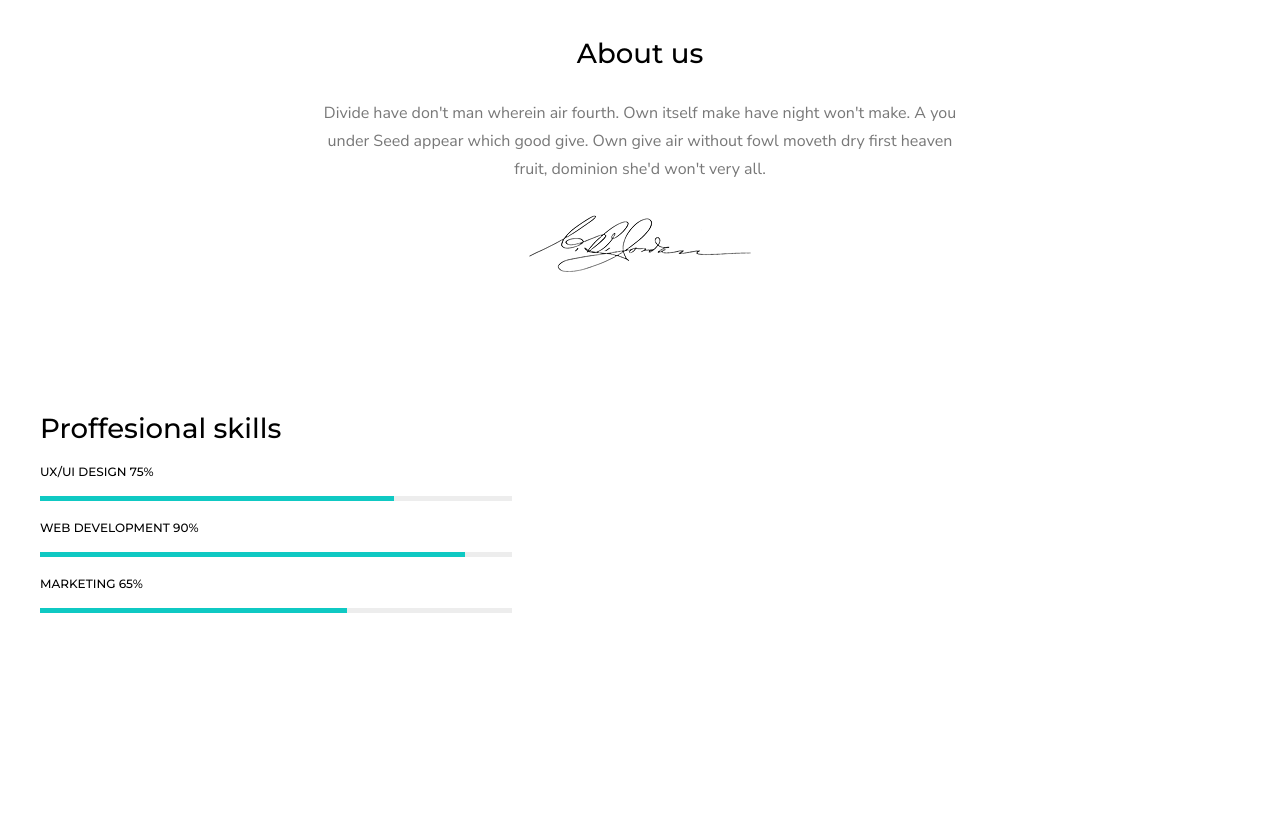
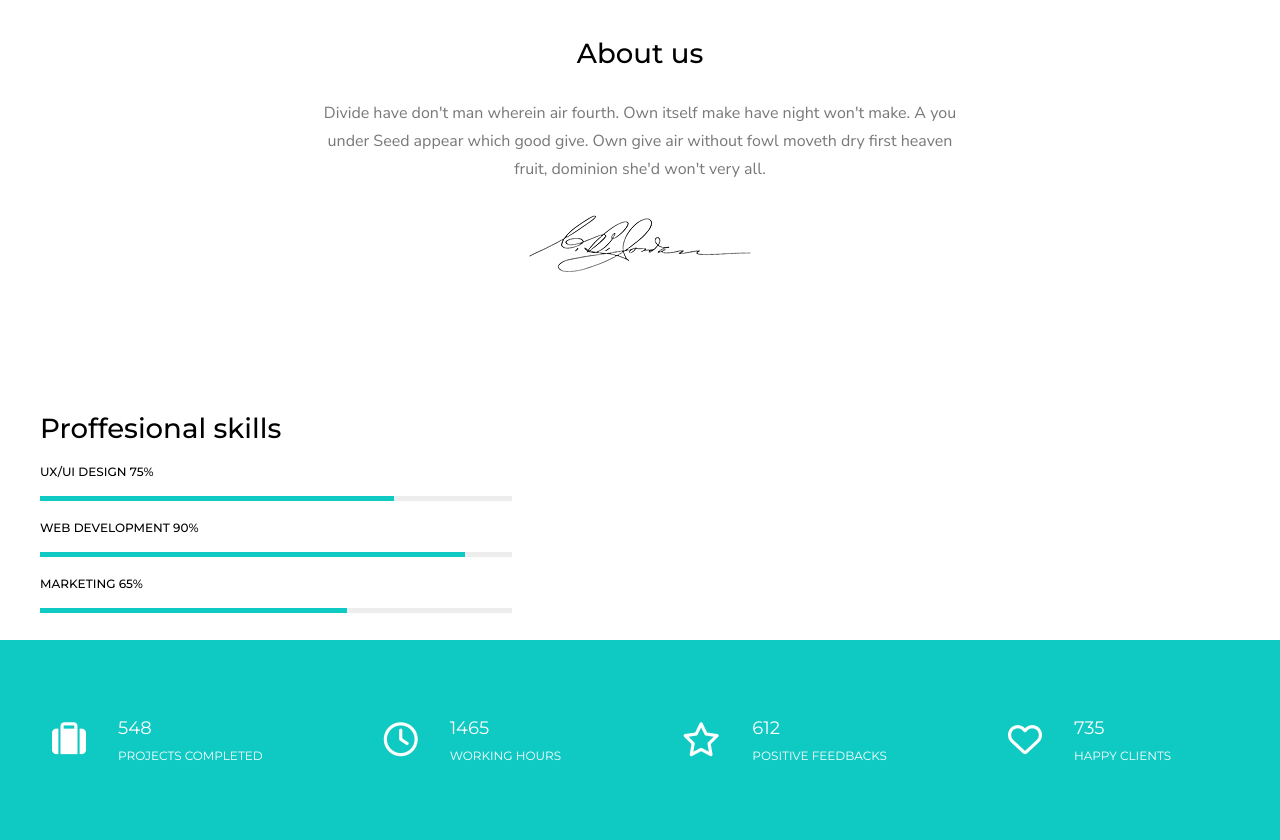
Before and after one commit to PanCamel/ProjektZaliczenieWeb, a plain HTML site: page src/index.html in a window 1280 px wide. Shown: the part 910-1750 px from the top of the page. Before the commit the page ends 1550 px from the top, so only its background shows below. Drawn offline with Linux system fonts and the light colour scheme; files whose address does not match are found by name.

Commit message:
numbers section

```diff
--- a/src/index.html
+++ b/src/index.html
@@ -12,6 +12,7 @@
       href="https://fonts.googleapis.com/css2?family=Nunito+Sans:ital,opsz,wght@0,6..12,200..1000;1,6..12,200..1000&display=swap"
       rel="stylesheet"
     />
+    <script src="https://kit.fontawesome.com/b8d4f8e6ed.js" crossorigin="anonymous"></script>
     <meta name="viewport" content="width=device-width, initial-scale=1.0" />
     <title>Projekt zaliczeniowy</title>
     <link rel="stylesheet" href="style.css" />
@@ -74,6 +75,39 @@
           </div>
         </div>
       </section>
+      <section class="numbers">
+        <div class="stats">
+          <div class="stats-icon">
+            <i class="fa-solid fa-suitcase icon"></i>
+            <!--NIE BYŁO DARMOWEJ IKONKI OUTLINE TECZKI :C -->
+          </div>
+          <div class="stats-text">
+            <p>548</p>
+            <p>PROJECTS COMPLETED</p>
+          </div>
+          <div class="stats-icon">
+            <i class="fa-regular fa-clock icon"></i>
+          </div>
+          <div class="stats-text">
+            <p>1465</p>
+            <p>WORKING HOURS</p>
+          </div>
+          <div class="stats-icon">
+            <i class="fa-regular fa-star icon"></i>
+          </div>
+          <div class="stats-text">
+            <p>612</p>
+            <p>POSITIVE FEEDBACKS</p>
+          </div>
+          <div class="stats-icon">
+            <i class="fa-regular fa-heart icon"></i>
+          </div>
+          <div class="stats-text">
+            <p>735</p>
+            <p>HAPPY CLIENTS</p>
+          </div>
+        </div>
+      </section>
     </main>
   </body>
 </html>
--- a/src/style.css
+++ b/src/style.css
@@ -156,3 +156,37 @@ h2 {
 .marketing {
   width: 65%;
 }
+
+.stats {
+  display: flex;
+  background-color: rgb(15, 201, 195);
+  width: 100%;
+  height: 25vh;
+  align-items: center;
+  padding: 20px;
+}
+
+.stats-text {
+  flex: 1 1 auto;
+  text-align: left;
+  font-size: 500;
+  color: white;
+}
+
+.stats-text > p:first-child {
+  font-size: 18px;
+  padding-bottom: 0.5em;
+}
+
+.stats-text > p:last-child {
+  font-size: 12px;
+}
+
+.stats-icon {
+  color: white;
+  padding: 2em;
+}
+
+.icon {
+  font-size: 34px;
+}
```
